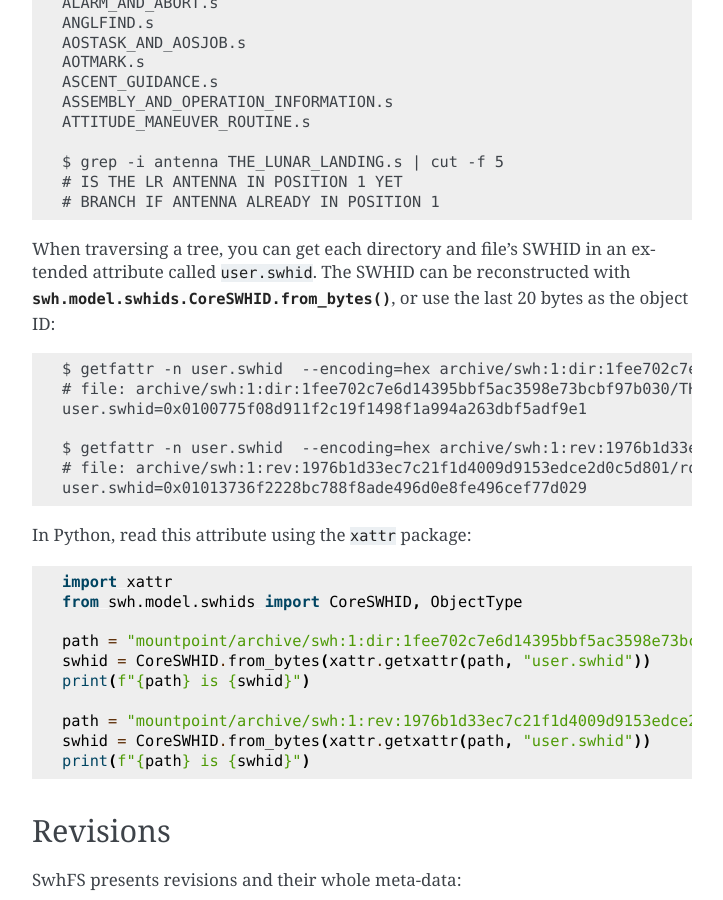
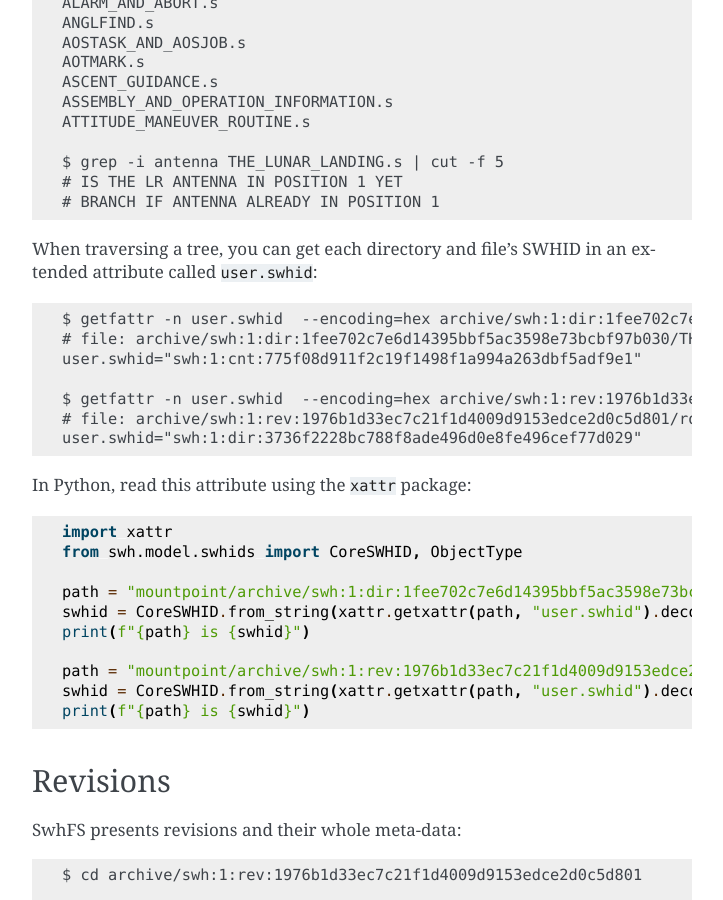
Before and after one commit to SoftwareHeritage/swh-fuse, a Sphinx documentation site: the page built from docs/tutorial.rst, in a window 1280 px wide and 900 px high, scrolled down 2479 px. Shown: the whole window, without its empty margins (388-1111 px from the left). Built offline with Sphinx 7.4.7, drawn with Linux system fonts in a browser that asks for light colours; pages that are not in the unit, such as notebooks, are missing from menus; cross-references to code outside the pages are shown as plain code.

Commit message:
now the user.swhid extended attribute contains a SWHID string

```diff
--- a/docs/tutorial.rst
+++ b/docs/tutorial.rst
@@ -135,17 +135,17 @@
    # BRANCH IF ANTENNA ALREADY IN POSITION 1
 
 
-When traversing a tree, you can get each directory and file's SWHID in an extended attribute called ``user.swhid``.
-The SWHID can be reconstructed with :py:meth:`swh.model.swhids.CoreSWHID.from_bytes`,
-or use the last 20 bytes as the object ID::
+When traversing a tree, you can get each directory and file's SWHID in an extended attribute called ``user.swhid``:
+
+::
 
    $ getfattr -n user.swhid  --encoding=hex archive/swh:1:dir:1fee702c7e6d14395bbf5ac3598e73bcbf97b030/THE_LUNAR_LANDING.s
    # file: archive/swh:1:dir:1fee702c7e6d14395bbf5ac3598e73bcbf97b030/THE_LUNAR_LANDING.s
-   user.swhid=0x0100775f08d911f2c19f1498f1a994a263dbf5adf9e1
+   user.swhid="swh:1:cnt:775f08d911f2c19f1498f1a994a263dbf5adf9e1"
 
    $ getfattr -n user.swhid  --encoding=hex archive/swh:1:rev:1976b1d33ec7c21f1d4009d9153edce2d0c5d801/root
    # file: archive/swh:1:rev:1976b1d33ec7c21f1d4009d9153edce2d0c5d801/root
-   user.swhid=0x01013736f2228bc788f8ade496d0e8fe496cef77d029
+   user.swhid="swh:1:dir:3736f2228bc788f8ade496d0e8fe496cef77d029"
 
 In Python, read this attribute using the ``xattr`` package::
 
@@ -153,11 +153,11 @@
    from swh.model.swhids import CoreSWHID, ObjectType
 
    path = "mountpoint/archive/swh:1:dir:1fee702c7e6d14395bbf5ac3598e73bcbf97b030/THE_LUNAR_LANDING.s"
-   swhid = CoreSWHID.from_bytes(xattr.getxattr(path, "user.swhid"))
+   swhid = CoreSWHID.from_string(xattr.getxattr(path, "user.swhid").decode())
    print(f"{path} is {swhid}")
 
    path = "mountpoint/archive/swh:1:rev:1976b1d33ec7c21f1d4009d9153edce2d0c5d801/root"
-   swhid = CoreSWHID.from_bytes(xattr.getxattr(path, "user.swhid"))
+   swhid = CoreSWHID.from_string(xattr.getxattr(path, "user.swhid").decode())
    print(f"{path} is {swhid}")
 
 
```
Also changed, not shown: 2 other files.
